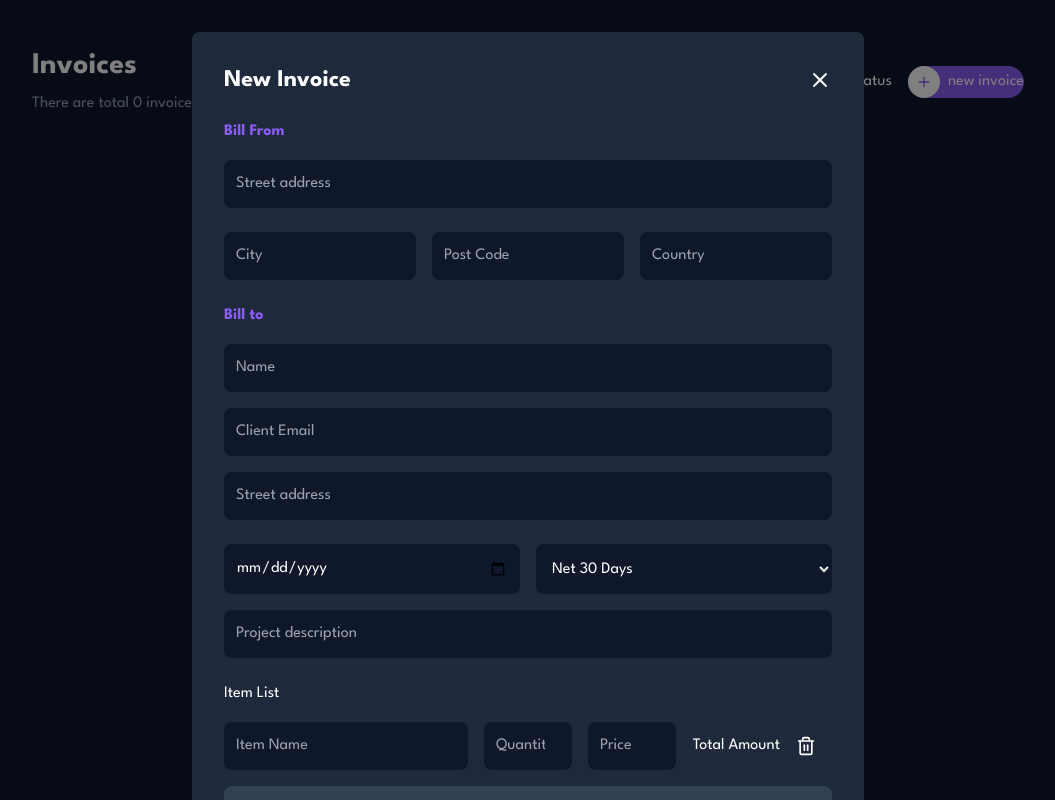
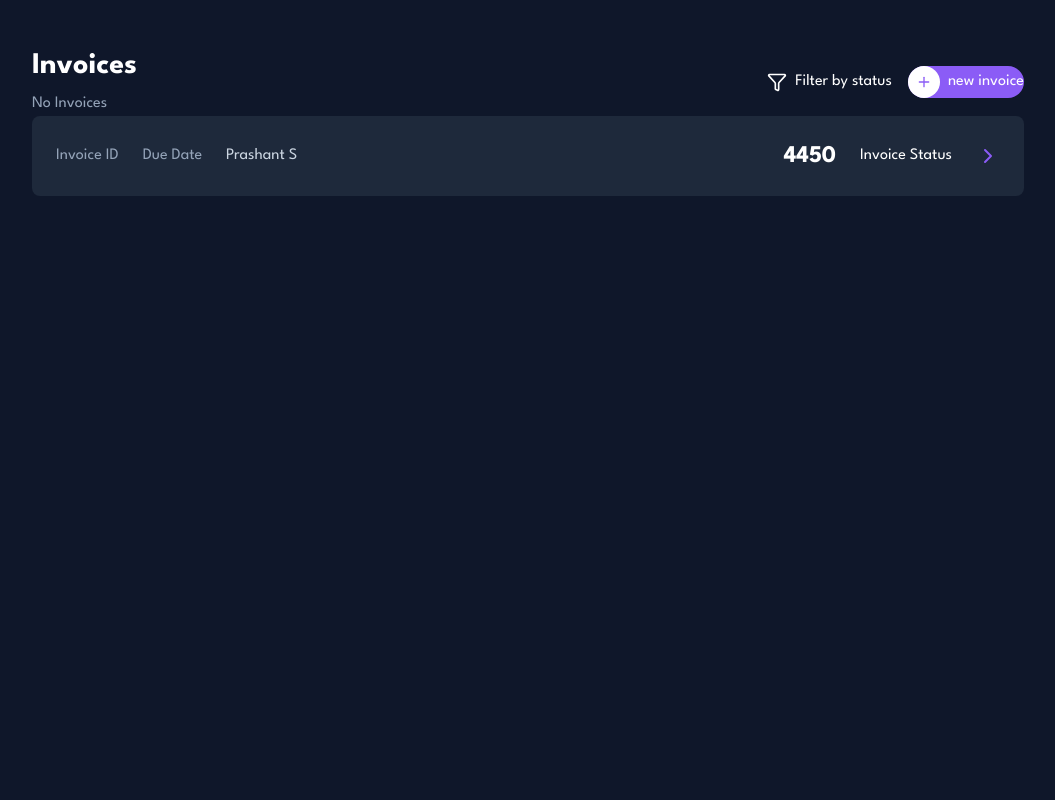
Before and after one commit to prash235/Invoice-App-ReduxToolkit-Practice, a React (Vite) app: page / in a window 1280 px wide. Shown: the whole page, without its empty margins (112-1167 px from the left). Built offline with nearby package versions, Linux system fonts and the light colour scheme.

Commit message:
Redux Toolkit Setup - Components and store modfications

```diff
--- a/package.json
+++ b/package.json
@@ -11,9 +11,11 @@
   },
   "dependencies": {
     "@headlessui/react": "^2.2.4",
+    "@reduxjs/toolkit": "^2.8.2",
     "lucide-react": "^0.511.0",
     "react": "^19.1.0",
-    "react-dom": "^19.1.0"
+    "react-dom": "^19.1.0",
+    "react-redux": "^9.2.0"
   },
   "devDependencies": {
     "@eslint/js": "^9.25.0",
--- a/src/App.jsx
+++ b/src/App.jsx
@@ -1,8 +1,16 @@
 import React from "react";
 import AppContent from "./components/AppContent";
+import { Provider } from "react-redux";
+import {store} from "./store/store"
 
 const App = () => {
-  return <div><AppContent/></div>;
+  return (
+    <div>
+      <Provider store={store}>
+        <AppContent/>
+      </Provider>
+    </div>
+  );
 };
 
 export default App;
--- a/src/components/AppContent.jsx
+++ b/src/components/AppContent.jsx
@@ -2,14 +2,22 @@ import React from "react";
 import Header from "./Header";
 import InvoiceList from "./InvoiceList";
 import InvoiceForm from "./InvoiceForm";
+import { useDispatch, useSelector } from "react-redux";
+import { toggleForm } from "../store/InvoiceSlice";
 
 function AppContent() {
+  const dispatch = useDispatch();
+  const { isFormOpen } = useSelector((state) => state.invoices);
+
+  const handleNewInvoice = () => {
+    dispatch(toggleForm());
+  };
   return (
     <div className="bg-slate-900 text-white min-h-screen">
       <div className="max-w-5xl mx-auto py-12 px-4">
-        <Header/>
-        {/* <InvoiceList /> */}
-        <InvoiceForm/>
+        <Header onNewInvoice={handleNewInvoice} />
+        <InvoiceList />
+        {isFormOpen && <InvoiceForm />}
       </div>
     </div>
   );
--- a/src/components/Header.jsx
+++ b/src/components/Header.jsx
@@ -1,13 +1,22 @@
 import React from "react";
 import { Menu, MenuButton, MenuItem, MenuItems } from "@headlessui/react";
 import { Filter, Plus } from "lucide-react";
+import { useSelector } from "react-redux";
 
-function Header() {
+const status = ["all", "paid", "pending", "draft"];
+
+function Header({ onNewInvoice }) {
+  const { invoices, filter } = useSelector((state) => state.invoices);
+
   return (
     <div className="flex items-center justify-between">
       <div>
         <h1 className="text-3xl font-bold text-white mb-2">Invoices</h1>
-        <p className="text-slate-400">There are total 0 invoices</p>
+        <p className="text-slate-400">
+          {invoices.length === 0
+            ? "No Invoices"
+            : `There are total ${invoices.length} invoices`}
+        </p>
       </div>
 
       <div className="flex items-center space-x-4">
@@ -18,12 +27,30 @@ function Header() {
           </Menu.Button>
 
           <Menu.Items className="absolute right-0 mt-2 w-48 bg-slate-800 rounded-lg shadow-lg p-2 z-10">
-            <Menu.Item className='w-full text-left px-4 py-2 rounded-lg capitalize'>Status</Menu.Item>
+            {status.map((s) => (
+              <Menu.Item
+                key={s}
+                className="w-full text-left px-4 py-2 rounded-lg capitalize"
+              >
+                {({ active }) => (
+                  <button
+                    className={`${
+                      active ? "bg-slate-700" : ""
+                    } w-full text-left px-4 py-2 rounded-lg capitalize ${
+                      filter === s ? "text-violet-500" : "text-white"
+                    }`}
+                  >
+                    {s}
+                  </button>
+                )}
+              </Menu.Item>
+            ))}
           </Menu.Items>
         </Menu>
 
         <button
           type="button"
+          onClick={onNewInvoice}
           className="bg-violet-500 hover:bg-violet-600 text-white rounded-full flex items-center space-x-2"
         >
           <div className="bg-white rounded-full p-2">
@@ -33,7 +60,6 @@ function Header() {
         </button>
       </div>
     </div>
-
   );
 }
 
--- a/src/components/InvoiceForm.jsx
+++ b/src/components/InvoiceForm.jsx
@@ -1,13 +1,16 @@
 import { Plus, Trash2, X } from "lucide-react";
 import React from "react";
+import { useDispatch } from "react-redux";
+import { toggleForm } from "../store/InvoiceSlice";
 
 function InvoiceForm() {
+  const dispatch = useDispatch();
   return (
     <div className="fixed inset-0 bg-black/50 flex items-center justify-center overflow-y-auto px-4 py-8">
       <div className="bg-slate-800 p-8 rounded-lg w-full max-w-2xl my-auto">
         <div className="flex justify-between items-center mb-6">
           <h2 className="text-2xl font-bold">New Invoice</h2>
-          <button>
+          <button type="button" onClick={()=> dispatch(toggleForm())}>
             <X size={24} />
           </button>
         </div>
--- /dev/null
+++ b/src/store/InvoiceSlice.js
@@ -0,0 +1,25 @@
+import { createSlice } from "@reduxjs/toolkit";
+
+const initialState = {
+    invoices : [],
+    filter: "all",
+    isFormOpen: false,
+    selectedInvoice: null
+}
+
+const invoiceSlice = createSlice({
+    name: "invoices",
+    initialState,
+    reducers: {
+        toggleForm: (state) => {
+            state.isFormOpen = !state.isFormOpen;
+            if(!state.isFormOpen){
+                state.selectedInvoice = null;
+            }
+        }
+    }
+});
+
+export const {toggleForm} = invoiceSlice.actions
+
+export default invoiceSlice.reducer;
--- /dev/null
+++ b/src/store/store.js
@@ -0,0 +1,8 @@
+import { configureStore } from "@reduxjs/toolkit";
+import invoiceReducer from "./InvoiceSlice"
+
+export const store = configureStore({
+    reducer: {
+        invoices: invoiceReducer
+    }
+})
```
